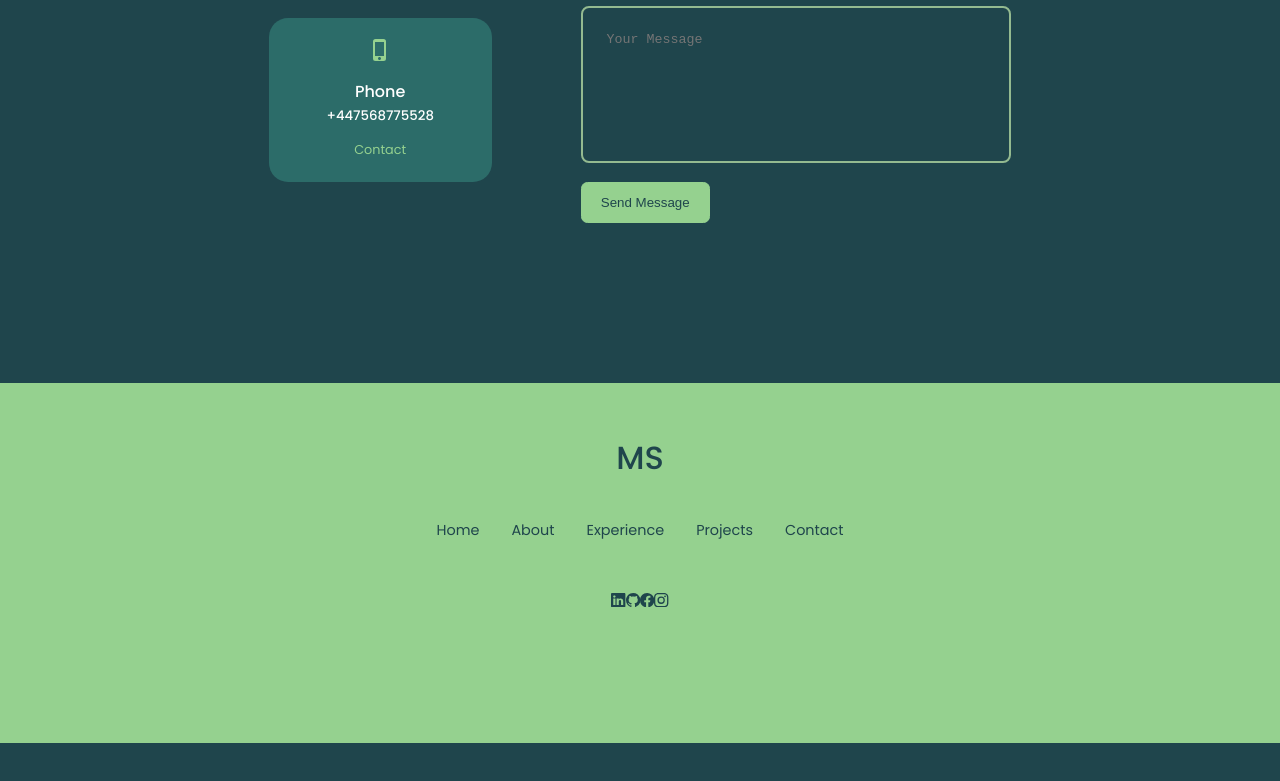
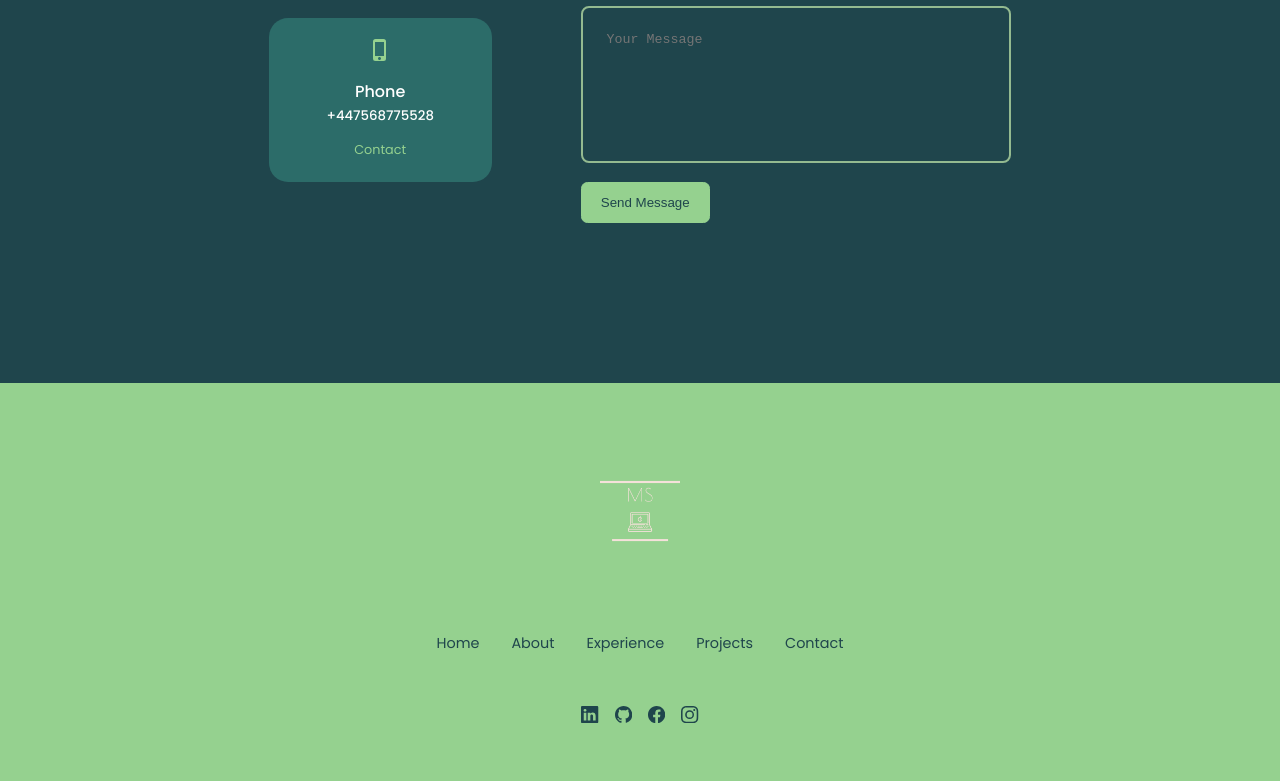
Before and after one commit to minjaslavkovic/react-portfolio, a React (Create React App) app: page / in a window 1280 px wide. Shown: the part 3132-3913 px from the top of the page. Before the commit the page ends 3875 px from the top, so only its background shows below. Built offline with nearby package versions, Linux system fonts and the light colour scheme.

Commit message:
adding logo

```diff
--- a/src/components/footer/Footer.jsx
+++ b/src/components/footer/Footer.jsx
@@ -4,12 +4,13 @@ import {BsLinkedin} from 'react-icons/bs'
 import {BsGithub} from 'react-icons/bs'
 import {BsFacebook} from 'react-icons/bs'
 import {BsInstagram} from 'react-icons/bs'
+import IMG from '../../assets/logo_transparent.png'
 
 
 const Footer = () => {
   return (
     <footer>
-      <a href="#" className='footer-logo'>MS</a>
+      <img src={IMG} alt="" className='footer-logo' />
 
       <ul className='permalinks'>
         <li><a href="#">Home</a></li>
@@ -19,7 +20,7 @@ const Footer = () => {
         <li><a href="#contact">Contact</a></li>
       </ul>
 
-      <div className="footer-scoails">
+      <div className="footer-socials">
         <a href="https://linkedin.com"><BsLinkedin/></a>
         <a href="https://github.com"><BsGithub/></a>
         <a href="https://facebook.com"><BsFacebook/></a>
--- a/src/components/footer/footer.css
+++ b/src/components/footer/footer.css
@@ -4,7 +4,6 @@ footer {
   text-align: center;
   font-size: 0.9rem;
   margin-top: 7rem;
-  padding-bottom: 8rem;
 }
 
 footer a {
@@ -12,8 +11,8 @@ footer a {
 }
 
 .footer-logo {
-  font-size: 2rem;
-  font-weight: 500;
+  width: 10rem;
+  height: 10rem;
   margin-bottom: 2rem;
   display: inline-block;
 }
@@ -25,3 +24,20 @@ footer a {
   gap: 2rem;
   margin: 0 auto 3rem;
 }
+
+.footer-socials {
+  display: flex;
+  justify-content: center;
+  gap: 1rem;
+  margin-bottom: 4rem;
+  font-size: larger;
+}
+
+/* .footer-socials a {
+  background: var(--color-bg);
+  color: var(--color-white);
+  padding: 0.8rem;
+  border-radius: 0.7rem;
+  display: flex;
+  border: 1px solid transparent;
+} */
```
Also changed, not shown: src/assets/logo_transparent.png (added).
